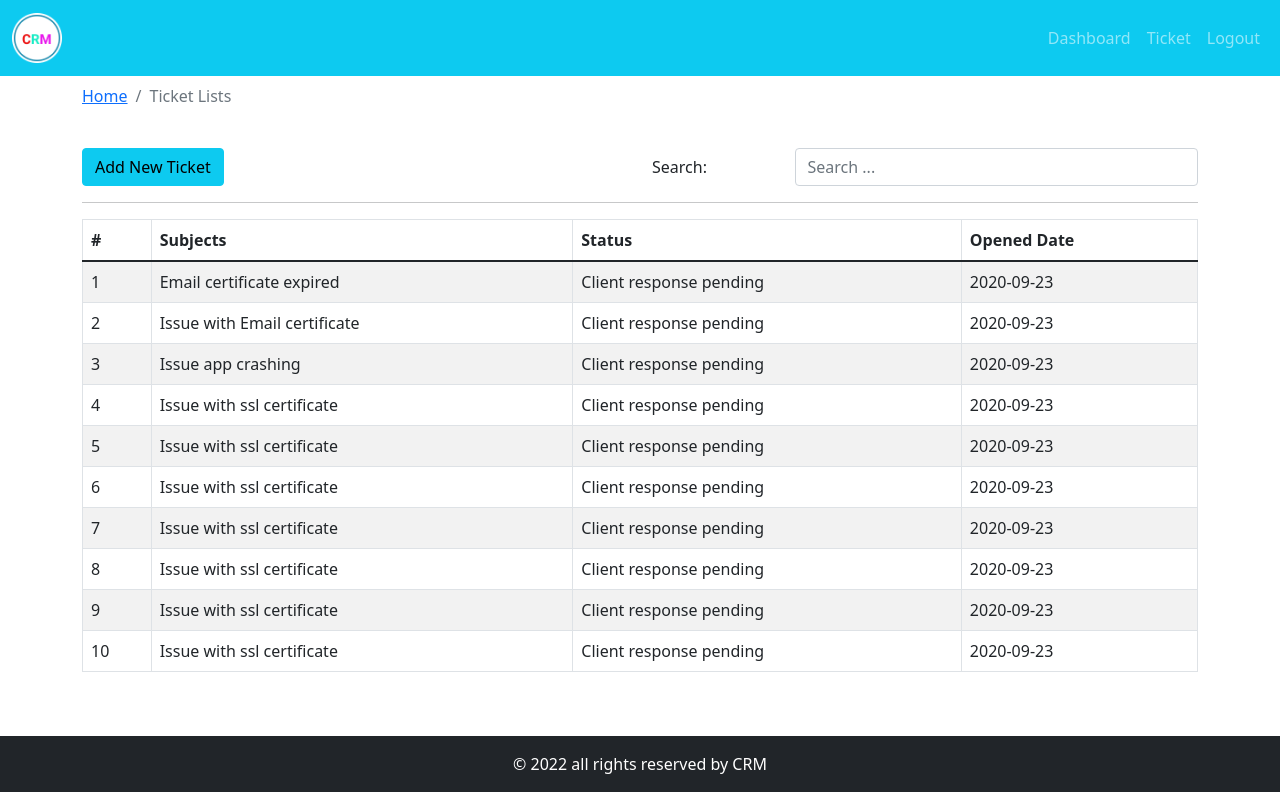
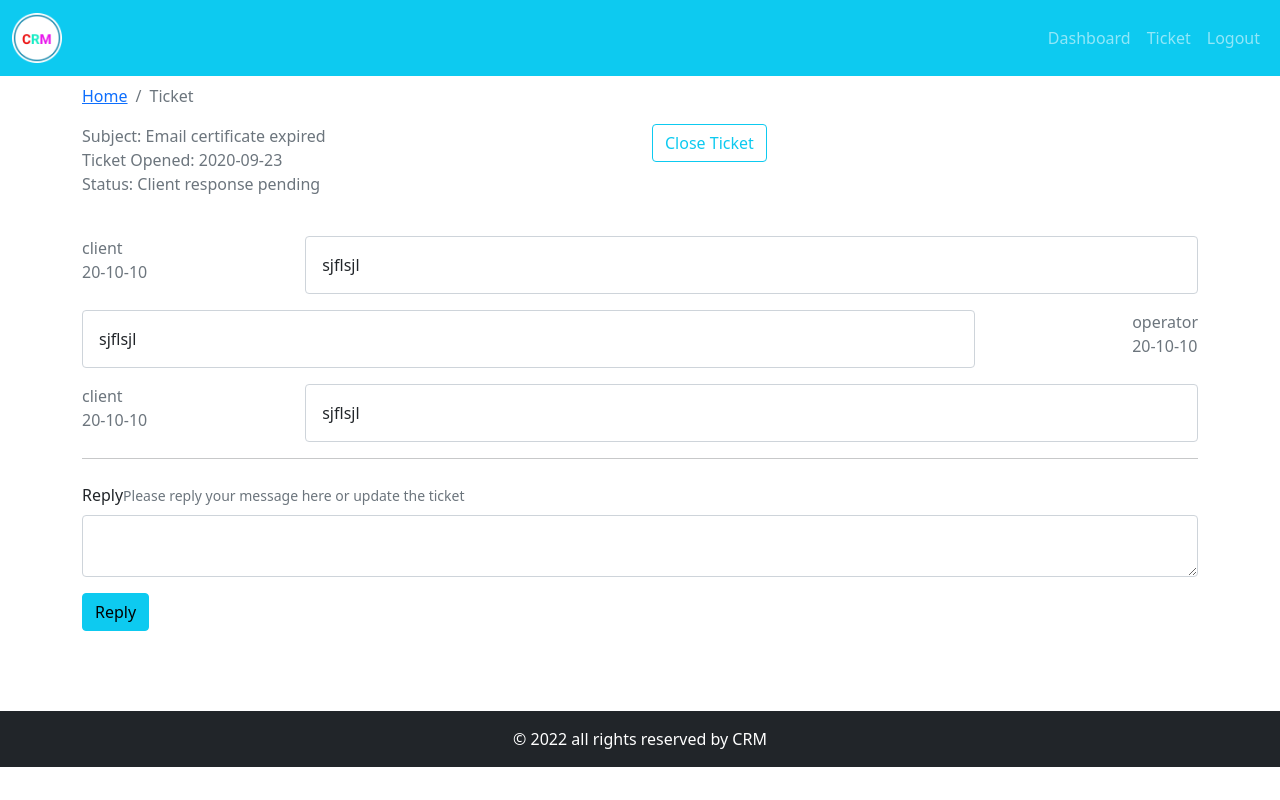
Before and after one commit to salmanamemon/crm-frontend, a React (Create React App) app: page / in a window 1280 px wide. Built offline with nearby package versions, Linux system fonts and the light colour scheme.

Commit message:
Added Ticket page with messages

```diff
--- a/src/App.js
+++ b/src/App.js
@@ -4,6 +4,7 @@
 import Entry from './page/entry/Entry.page';
 import { AddTicket } from './page/new-ticket/AddTicket.page';
 import { TicketLists } from './page/ticket-list/TicketLists.page';
+import { Ticket } from './page/ticket/Ticket.page';
 
 function App() {
   return (
@@ -12,7 +13,8 @@
       <DefaultLayout>
         {/* <Dashboard /> */}
         {/* <AddTicket /> */}
-        <TicketLists />
+        {/* <TicketLists /> */}
+        <Ticket />
       </DefaultLayout>
     </div>
   );
--- /dev/null
+++ b/src/components/message-history/MessageHistory.comp.js
@@ -0,0 +1,21 @@
+import React from "react";
+import PropTypes from "prop-types";
+import "./message-history.style.css";
+
+export const MessageHistory = ({ msg }) => {
+  if (!msg) return null;
+
+  return msg.map((row, i) => (
+    <div key={i} className="message-history mt-3">
+      <div className="send font-weight-bold text-secondary">
+        <div className="sender">{row.messageBy}</div>
+        <div className="date">{row.date}</div>
+      </div>
+      <div className="message">{row.message}</div>
+    </div>
+  ));
+};
+
+MessageHistory.propTypes = {
+  msg: PropTypes.array.isRequired,
+};
--- /dev/null
+++ b/src/components/message-history/message-history.style.css
@@ -0,0 +1,18 @@
+.message-history {
+  display: flex;
+  flex-direction: row;
+  justify-content: space-between;
+}
+
+.message-history:nth-child(even) {
+  display: flex;
+  flex-direction: row-reverse;
+  justify-content: space-between;
+}
+
+.message {
+  padding: 1rem;
+  width: 80%;
+  border: 1px solid #ced4da;
+  border-radius: 0.25rem;
+}
--- /dev/null
+++ b/src/components/update-ticket/UpdateTicket.comp.js
@@ -0,0 +1,27 @@
+import React, { useState } from "react";
+import PropTypes from "prop-types";
+import { Form, Button } from "react-bootstrap";
+
+export const UpdateTicket = () => {
+
+  return (
+    <div>
+      <Form>
+        <Form.Label>Reply</Form.Label>
+        <Form.Text>
+          Please reply your message here or update the ticket
+        </Form.Text>
+        <Form.Control
+          as="textarea"
+          row="5"
+          name="detail"
+        />
+        <div className="text-right mt-3 mb-3">
+          <Button variant="info" type="submit">
+            Reply
+          </Button>
+        </div>
+      </Form>
+    </div>
+  );
+};
--- a/src/page/ticket-list/TicketLists.page.js
+++ b/src/page/ticket-list/TicketLists.page.js
@@ -17,7 +17,6 @@
 
   const handleOnChange = (e) => {
     const { value } = e.target;
-    //console.log(value);
     setStr(value);
     searchTicket(value);
   }
--- /dev/null
+++ b/src/page/ticket/Ticket.page.js
@@ -0,0 +1,43 @@
+import React, { useState, useEffect } from "react";
+import { Container, Row, Col, Button, Spinner, Alert } from "react-bootstrap";
+import { PageBreadCrumb } from "../../components/breadcrumb/PageBreadCrumb.comp";
+import { MessageHistory } from "../../components/message-history/MessageHistory.comp";
+import tickets from "../../assets/data/dummy-tickets.json";
+import { UpdateTicket } from "../../components/update-ticket/UpdateTicket.comp";
+
+
+export const Ticket = () => {
+	const ticket = tickets[0];
+	return (
+		<Container>
+			<Row>
+				<Col>
+					<PageBreadCrumb page="Ticket" />
+				</Col>
+			</Row>
+
+			<Row>
+				<Col className="text-weight-bolder text-secondary">
+					<div className="subject">Subject: {ticket.subject}</div>
+					<div className="date">Ticket Opened: {ticket.addedAt}</div>
+					<div className="status">Status: {ticket.status}</div>
+				</Col>
+				<Col className="text-right">
+					<Button variant="outline-info">Close Ticket</Button>
+				</Col>
+			</Row>
+			<Row className="mt-4">
+				<Col>
+					<MessageHistory msg={ticket.history} />
+				</Col>
+			</Row>
+			<hr />
+			<Row className="mt-4">
+				<Col>
+					<UpdateTicket />
+				</Col>
+			</Row>
+
+		</Container>
+	);
+};
```
